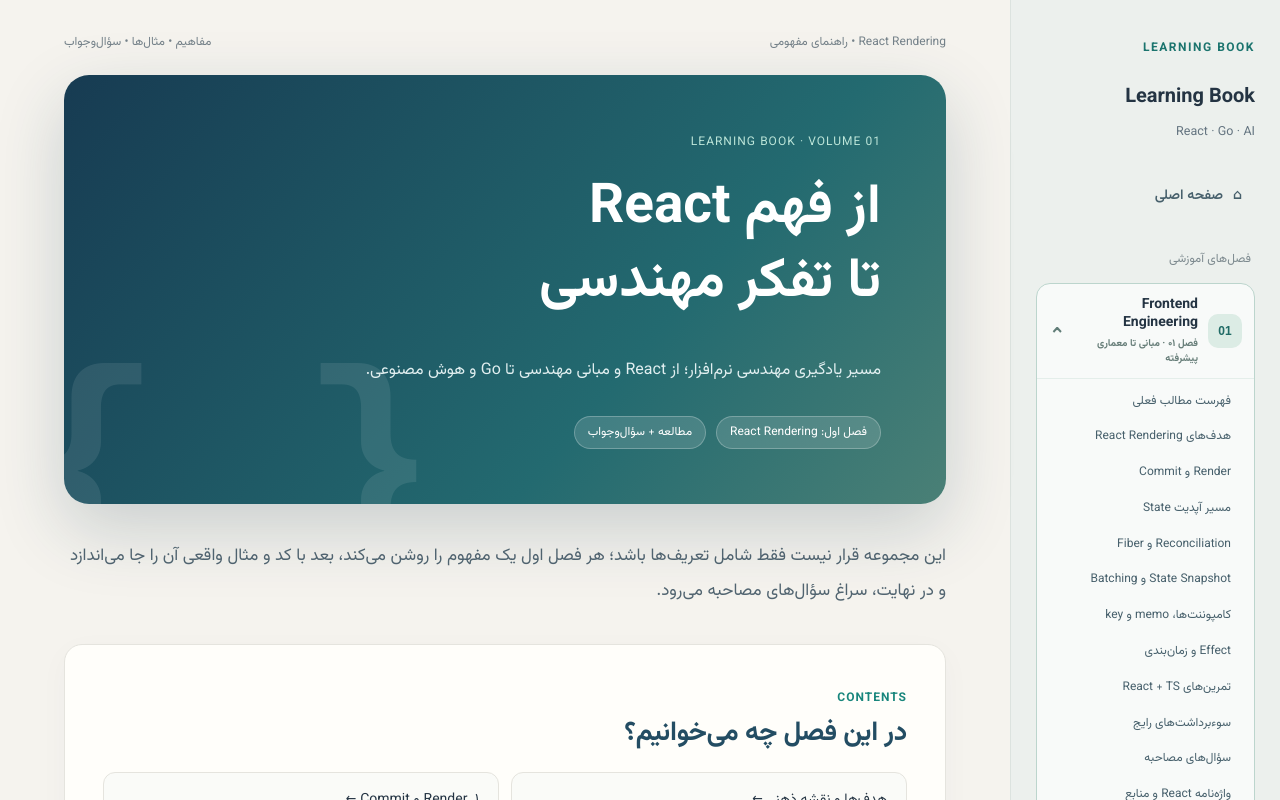
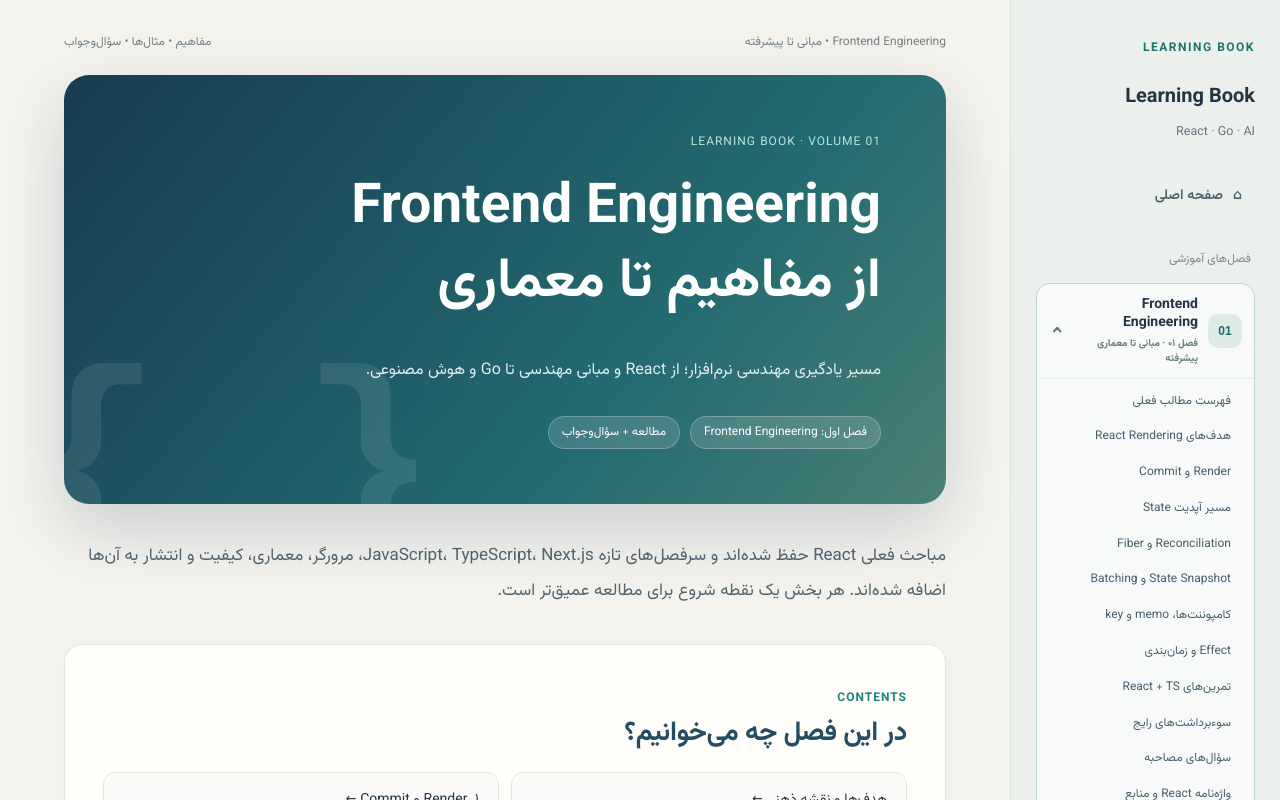
Before and after one commit to hadijaferi/learning-book, a Next.js app: page /learning-book/ in a window 1280 px wide. Shown: the top 800 px of the page. Built offline with nearby package versions, Linux system fonts and the light colour scheme.

Commit message:
Expand existing React book into frontend engineering chapter

```diff
--- a/src/components/book-layout.tsx
+++ b/src/components/book-layout.tsx
@@ -7,14 +7,14 @@
     <div className="layout">
       <Sidebar />
       <main className="content" id="top">
-        <div className="top"><span>React Rendering • راهنمای مفهومی</span><span>مفاهیم • مثال‌ها • سؤال‌وجواب</span></div>
+        <div className="top"><span>Frontend Engineering • مبانی تا پیشرفته</span><span>مفاهیم • مثال‌ها • سؤال‌وجواب</span></div>
         <div className="cover">
           <span className="eyebrow">LEARNING BOOK · VOLUME 01</span>
-          <h1>از فهم React<br />تا تفکر مهندسی</h1>
+          <h1>Frontend Engineering<br />از مفاهیم تا معماری</h1>
           <p>مسیر یادگیری مهندسی نرم‌افزار؛ از React و مبانی مهندسی تا Go و هوش مصنوعی.</p>
-          <div><span className="pill">فصل اول: React Rendering</span><span className="pill">مطالعه + سؤال‌وجواب</span></div>
+          <div><span className="pill">فصل اول: Frontend Engineering</span><span className="pill">مطالعه + سؤال‌وجواب</span></div>
         </div>
-        <p className="intro">این مجموعه قرار نیست فقط شامل تعریف‌ها باشد؛ هر فصل اول یک مفهوم را روشن می‌کند، بعد با کد و مثال واقعی آن را جا می‌اندازد و در نهایت، سراغ سؤال‌های مصاحبه می‌رود.</p>
+        <p className="intro">مباحث فعلی React حفظ شده‌اند و سرفصل‌های تازه JavaScript، TypeScript، Next.js، مرورگر، معماری، کیفیت و انتشار به آن‌ها اضافه شده‌اند. هر بخش یک نقطه شروع برای مطالعه عمیق‌تر است.</p>
         {chapters.map((chapter) => <ChapterSection key={chapter.id} chapter={chapter} />)}
         <footer className="foot">نسخه دوم • Next.js static export • قابل مطالعه در مرورگر</footer>
       </main>
```
